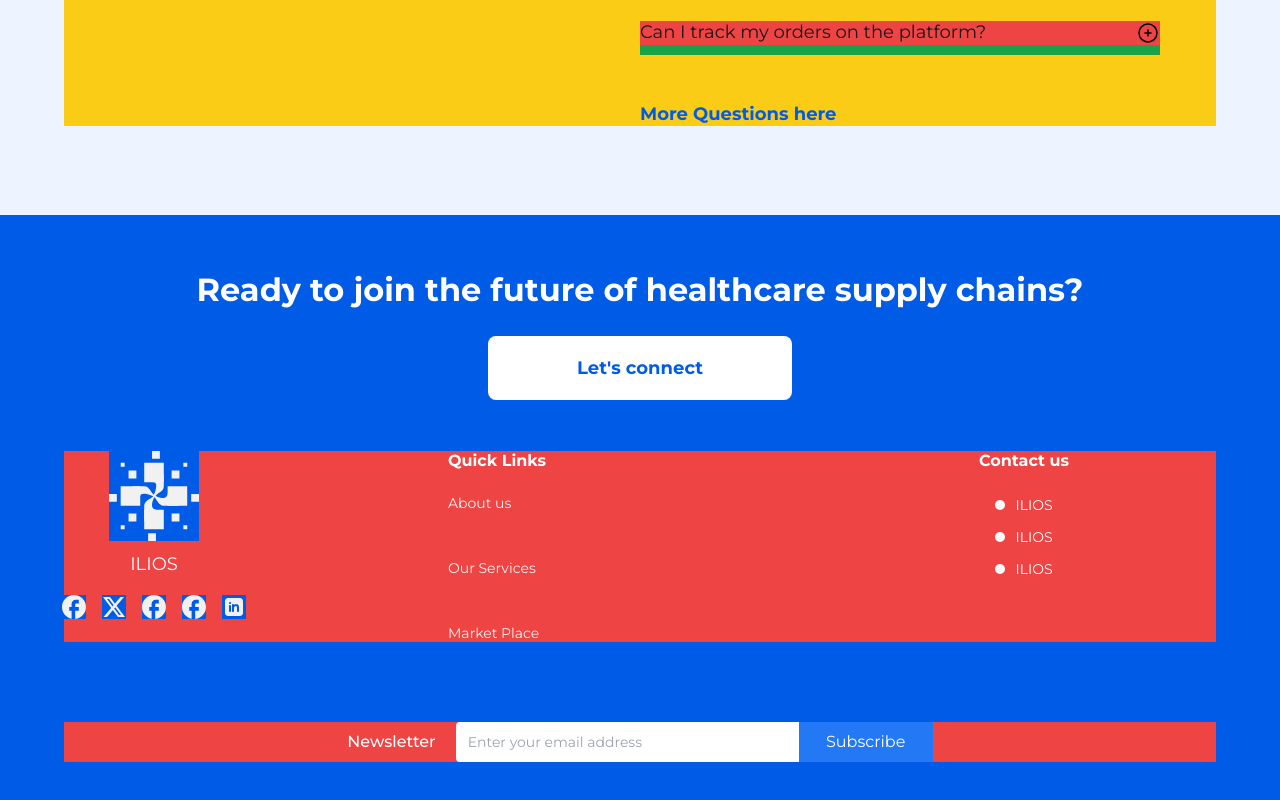
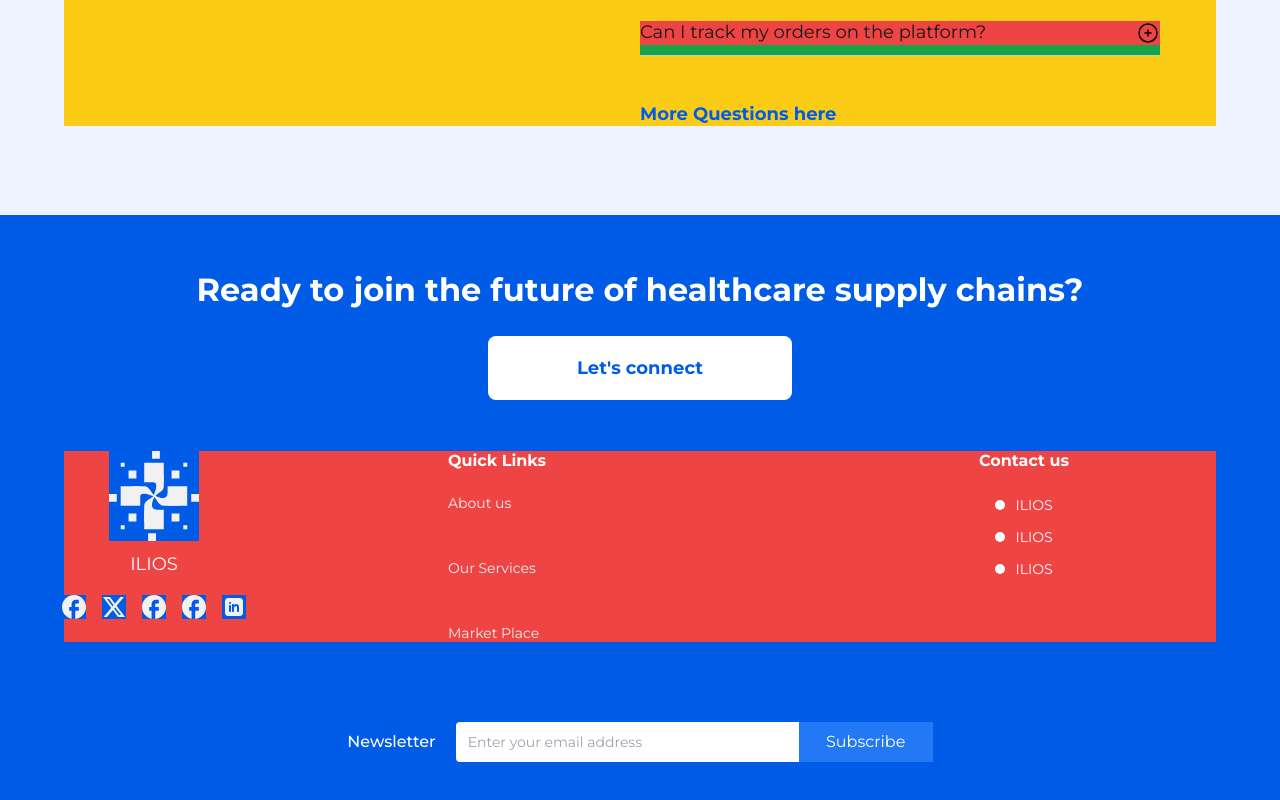
Before and after one commit to ilios91/ilios-fe, a Next.js app: page / in a window 1280 px wide. Shown: the part 3127-3927 px from the top of the page. Built offline with nearby package versions, Linux system fonts and the light colour scheme.

Commit message:
minor fix

```diff
--- a/src/components/layout/Footer.tsx
+++ b/src/components/layout/Footer.tsx
@@ -364,9 +364,9 @@ export default function Footer() {
         </div>
 
         {/* Newsletter */}
-        <form className="w-full flex flex-col gap-y-3 mx-auto justify-center mt-20 mb-20 bg-red-500 sm:flex-row || sm:items-center">
+        <form className="w-full flex flex-col gap-y-3 mx-auto justify-center mt-20 mb-20 sm:flex-row || sm:items-center">
           <div className="flex h-full items-center">
-            <p className="font-medium leading-[19.5px] text-base text-white mr-5"> Newsletter </p>
+            <span className="font-medium leading-[19.5px] text-base text-white mr-5"> Newsletter </span>
           </div>
           <div className="flex h-10">
             <input type="email" placeholder="Enter your email address" className="w-[70%] sm:w-[343px] h-full outline-none bg-white rounded-s-[4px] px-3 py-2.5 text-sm text-[#B2B0B0]"/>
```
